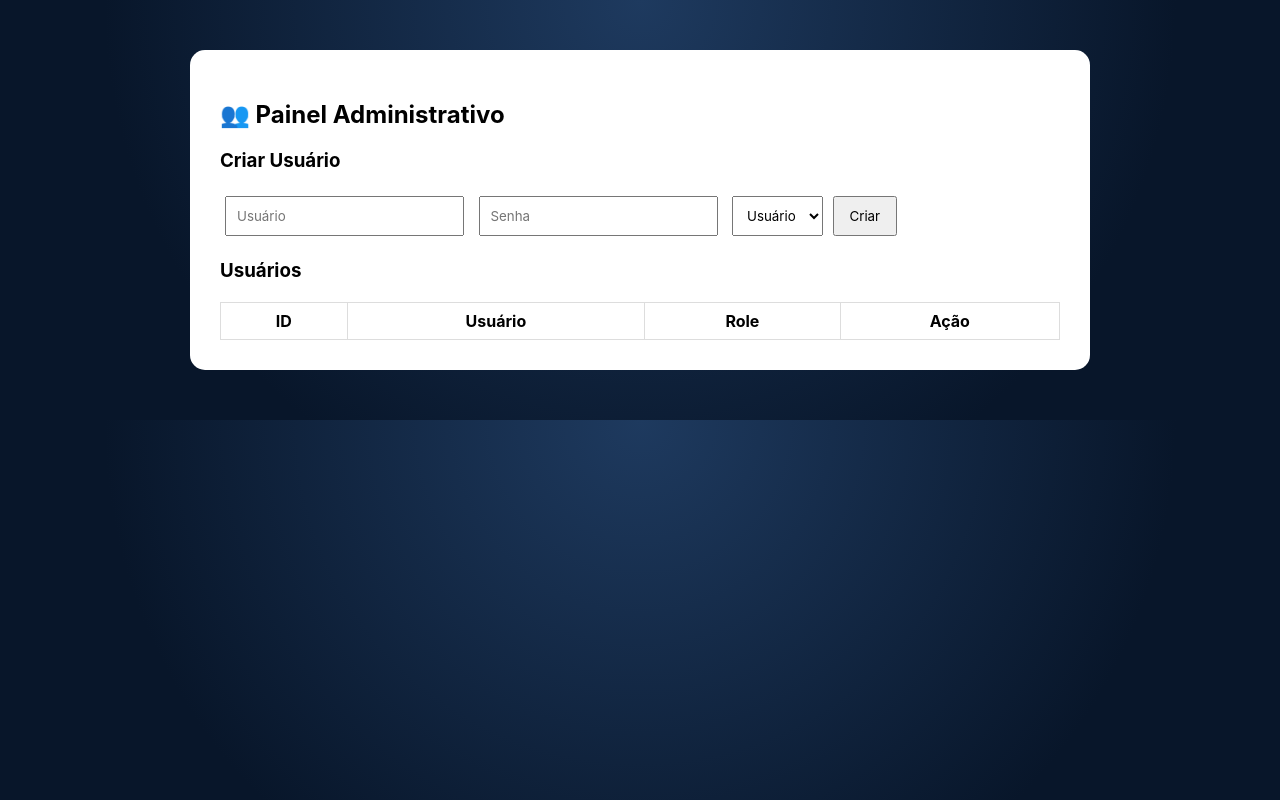
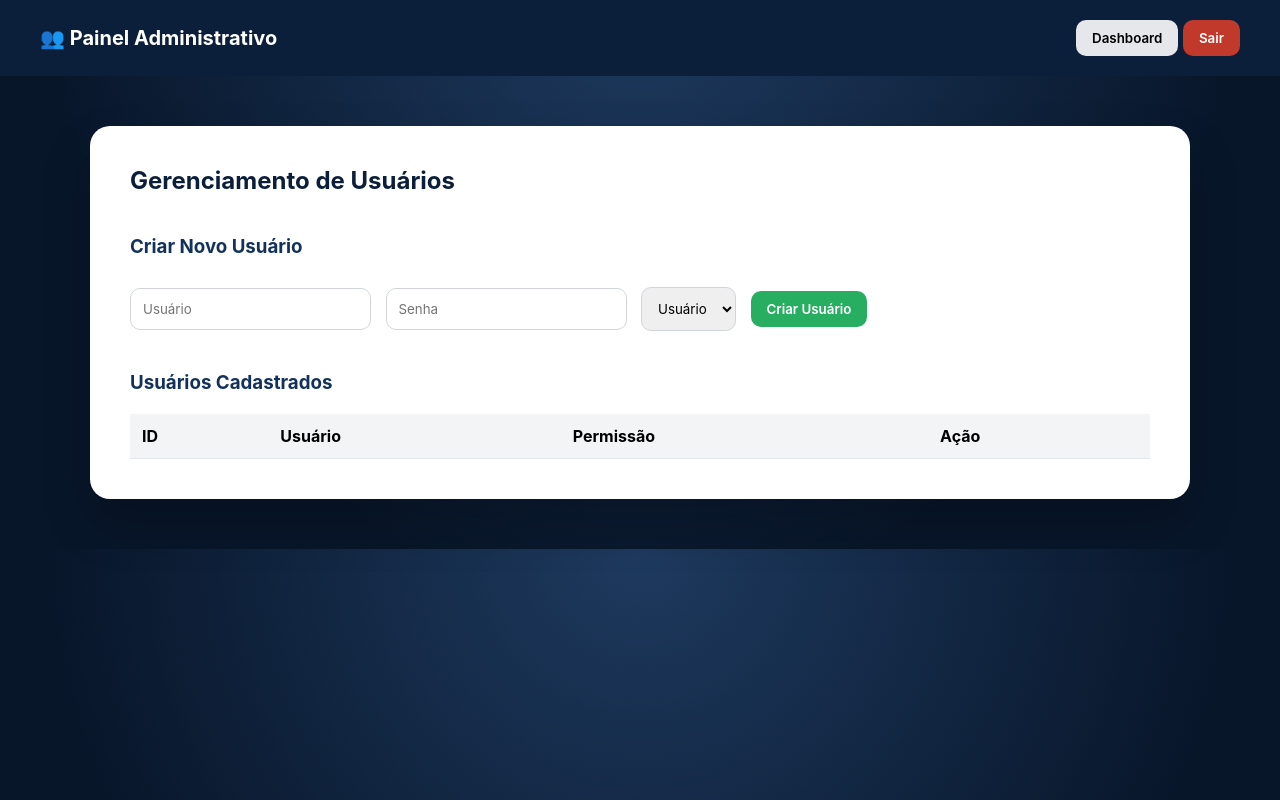
Before and after one commit to dispbr/sistema-gestao, a plain HTML site: page frontend/admin.html in a window 1280 px wide. Drawn offline with Linux system fonts and the light colour scheme; no server answers; sample sign-in values are in the browser's storage.

Commit message:
Atualizando layout admin

```diff
--- a/frontend/admin.html
+++ b/frontend/admin.html
@@ -3,81 +3,188 @@
 <head>
 <meta charset="UTF-8">
 <title>Painel Admin</title>
-<link rel="stylesheet" href="dashboard.css">
+
 <style>
+* {
+  box-sizing: border-box;
+  font-family: "Inter", Arial, sans-serif;
+}
+
 body {
+  margin: 0;
   background: radial-gradient(circle at top, #1e3a5f, #08162a 70%);
+}
+
+/* Topbar */
+.topbar {
+  background: #0b1f3a;
   color: white;
-  font-family: Arial;
+  padding: 20px 40px;
+  display: flex;
+  justify-content: space-between;
+  align-items: center;
 }
+
+.topbar h1 {
+  margin: 0;
+  font-size: 20px;
+}
+
+/* Card central */
 .container {
-  max-width: 900px;
+  max-width: 1100px;
   margin: 50px auto;
   background: #ffffff;
-  color: #000;
-  padding: 30px;
-  border-radius: 15px;
+  border-radius: 20px;
+  padding: 40px;
+  box-shadow: 0 25px 50px rgba(0,0,0,0.2);
 }
+
+/* Títulos */
+h2 {
+  margin-top: 0;
+  color: #0b1f3a;
+}
+
+h3 {
+  margin-top: 40px;
+  color: #12325c;
+}
+
+/* Inputs */
 input, select {
-  padding: 10px;
-  margin: 5px;
+  padding: 12px;
+  border-radius: 10px;
+  border: 1px solid #d1d5db;
+  margin-right: 10px;
+  margin-top: 10px;
 }
+
+/* Botões */
 button {
-  padding: 10px 15px;
+  padding: 10px 16px;
+  border-radius: 10px;
+  border: none;
   cursor: pointer;
+  font-weight: 600;
 }
+
+.btn-primary {
+  background: linear-gradient(145deg, #0b1f3a, #12325c);
+  color: white;
+}
+
+.btn-danger {
+  background: #c0392b;
+  color: white;
+}
+
+.btn-success {
+  background: #27ae60;
+  color: white;
+}
+
+.btn-secondary {
+  background: #e5e7eb;
+}
+
+/* Tabela */
 table {
   width: 100%;
   margin-top: 20px;
   border-collapse: collapse;
 }
+
+th {
+  background: #f3f4f6;
+  text-align: left;
+}
+
 td, th {
-  border: 1px solid #ddd;
-  padding: 8px;
+  padding: 12px;
+  border-bottom: 1px solid #e5e7eb;
+}
+
+tr:hover {
+  background: #f9fafb;
 }
 </style>
+
+<script>
+const token = localStorage.getItem("token");
+const role = localStorage.getItem("role");
+
+if (!token || role !== "admin") {
+  window.location.href = "login.html";
+}
+</script>
+
 </head>
+
 <body>
 
+<div class="topbar">
+  <h1>👥 Painel Administrativo</h1>
+  <div>
+    <button class="btn-secondary" onclick="voltar()">Dashboard</button>
+    <button class="btn-danger" onclick="logout()">Sair</button>
+  </div>
+</div>
+
 <div class="container">
-  <h2>👥 Painel Administrativo</h2>
 
-  <h3>Criar Usuário</h3>
+  <h2>Gerenciamento de Usuários</h2>
+
+  <h3>Criar Novo Usuário</h3>
+
   <input id="username" placeholder="Usuário">
   <input id="password" placeholder="Senha">
-  <select id="role">
+  <select id="roleSelect">
     <option value="user">Usuário</option>
     <option value="admin">Admin</option>
   </select>
-  <button onclick="criarUsuario()">Criar</button>
 
-  <h3>Usuários</h3>
+  <button class="btn-success" onclick="criarUsuario()">Criar Usuário</button>
+
+  <h3>Usuários Cadastrados</h3>
+
   <table>
     <thead>
       <tr>
         <th>ID</th>
         <th>Usuário</th>
-        <th>Role</th>
+        <th>Permissão</th>
         <th>Ação</th>
       </tr>
     </thead>
     <tbody id="listaUsuarios"></tbody>
   </table>
+
 </div>
 
 <script>
 const API = "https://sistema-gestao-yz16.onrender.com";
 
-const token = localStorage.getItem("token");
-if(!token) window.location.href = "login.html";
+function logout() {
+  localStorage.clear();
+  window.location.href = "login.html";
+}
+
+function voltar() {
+  window.location.href = "dashboard.html";
+}
 
 async function carregarUsuarios() {
   const res = await fetch(API + "/users", {
     headers: { Authorization: "Bearer " + token }
   });
 
+  if (!res.ok) {
+    alert("Erro ao carregar usuários");
+    return;
+  }
+
   const data = await res.json();
-
   const tbody = document.getElementById("listaUsuarios");
   tbody.innerHTML = "";
 
@@ -87,7 +194,11 @@ async function carregarUsuarios() {
         <td>${u.id}</td>
         <td>${u.username}</td>
         <td>${u.role}</td>
-        <td><button onclick="resetar(${u.id})">Resetar Senha</button></td>
+        <td>
+          <button class="btn-danger" onclick="resetar(${u.id})">
+            Resetar Senha
+          </button>
+        </td>
       </tr>
     `;
   });
@@ -96,9 +207,9 @@ async function carregarUsuarios() {
 async function criarUsuario() {
   const username = document.getElementById("username").value;
   const password = document.getElementById("password").value;
-  const role = document.getElementById("role").value;
+  const role = document.getElementById("roleSelect").value;
 
-  await fetch(API + "/register", {
+  const res = await fetch(API + "/register", {
     method: "POST",
     headers: {
       "Content-Type": "application/json",
@@ -107,11 +218,19 @@ async function criarUsuario() {
     body: JSON.stringify({ username, password, role })
   });
 
+  if (!res.ok) {
+    alert("Erro ao criar usuário");
+    return;
+  }
+
+  alert("Usuário criado com sucesso");
   carregarUsuarios();
 }
 
 async function resetar(id) {
   const novaSenha = prompt("Nova senha:");
+  if (!novaSenha) return;
+
   await fetch(API + "/reset-password/" + id, {
     method: "PUT",
     headers: {
```
